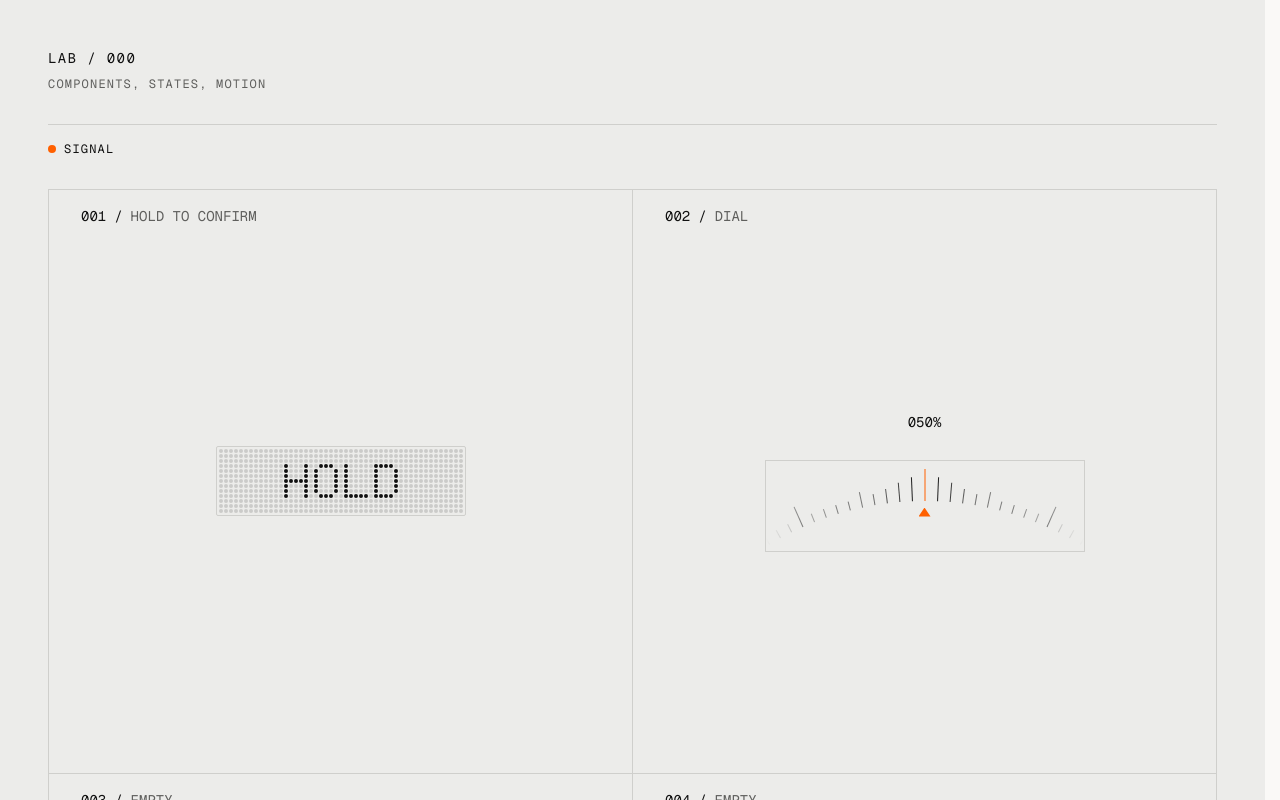
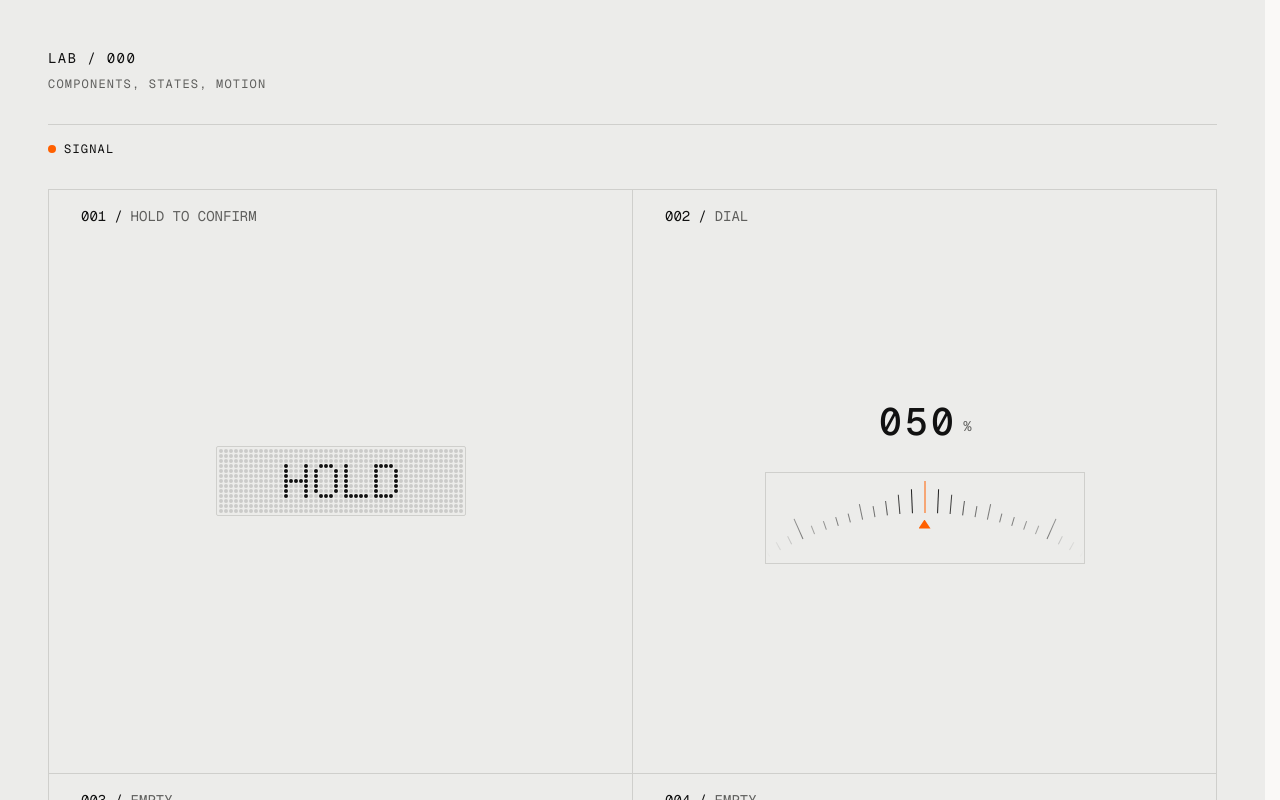
Before and after one commit to cagndz/agundez-me, a Next.js app: page /lab in a window 1280 px wide. Shown: the top 800 px of the page. Built offline with nearby package versions, Linux system fonts and the light colour scheme.

Commit message:
feat(lab): format the readout with a monospaced font

```diff
--- a/src/lab/demos/dial/readout.tsx
+++ b/src/lab/demos/dial/readout.tsx
@@ -8,11 +8,16 @@ export function Readout({ value }: ReadoutProps) {
 	return (
 		<div className='flex items-end'>
 			{getDigits(value).map((digit, i) => (
-				<div key={i}>
-					<span>{digit}</span>
+				<div
+					key={i}
+					className='grid h-11 w-6.5 place-items-center overflow-hidden font-mono'
+				>
+					<span className='text-[38px] leading-none font-medium tabular-nums'>
+						{digit}
+					</span>
 				</div>
 			))}
-			<span>%</span>
+			<span className='ml-2 pb-2 text-sm text-muted'>%</span>
 		</div>
 	)
 }
```
